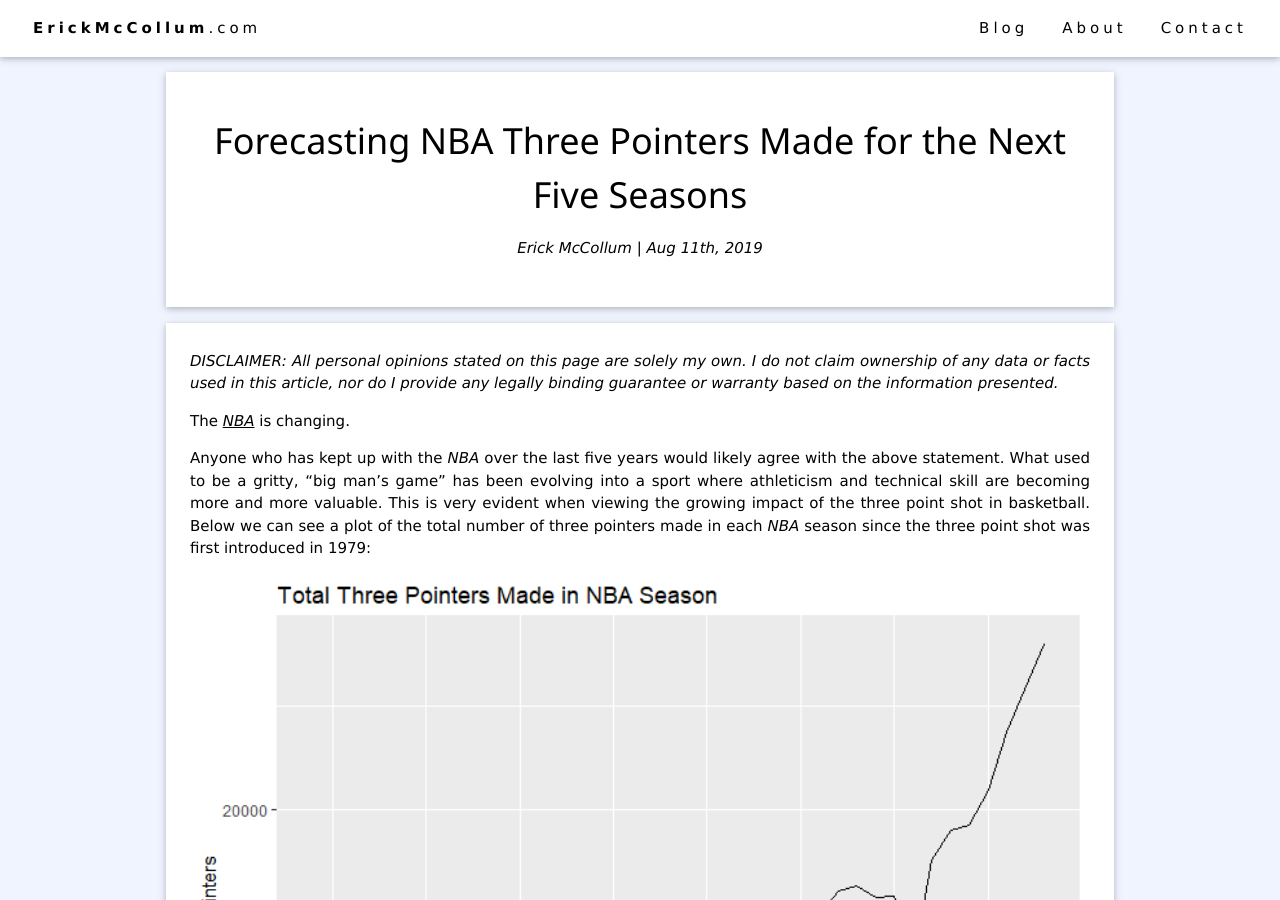
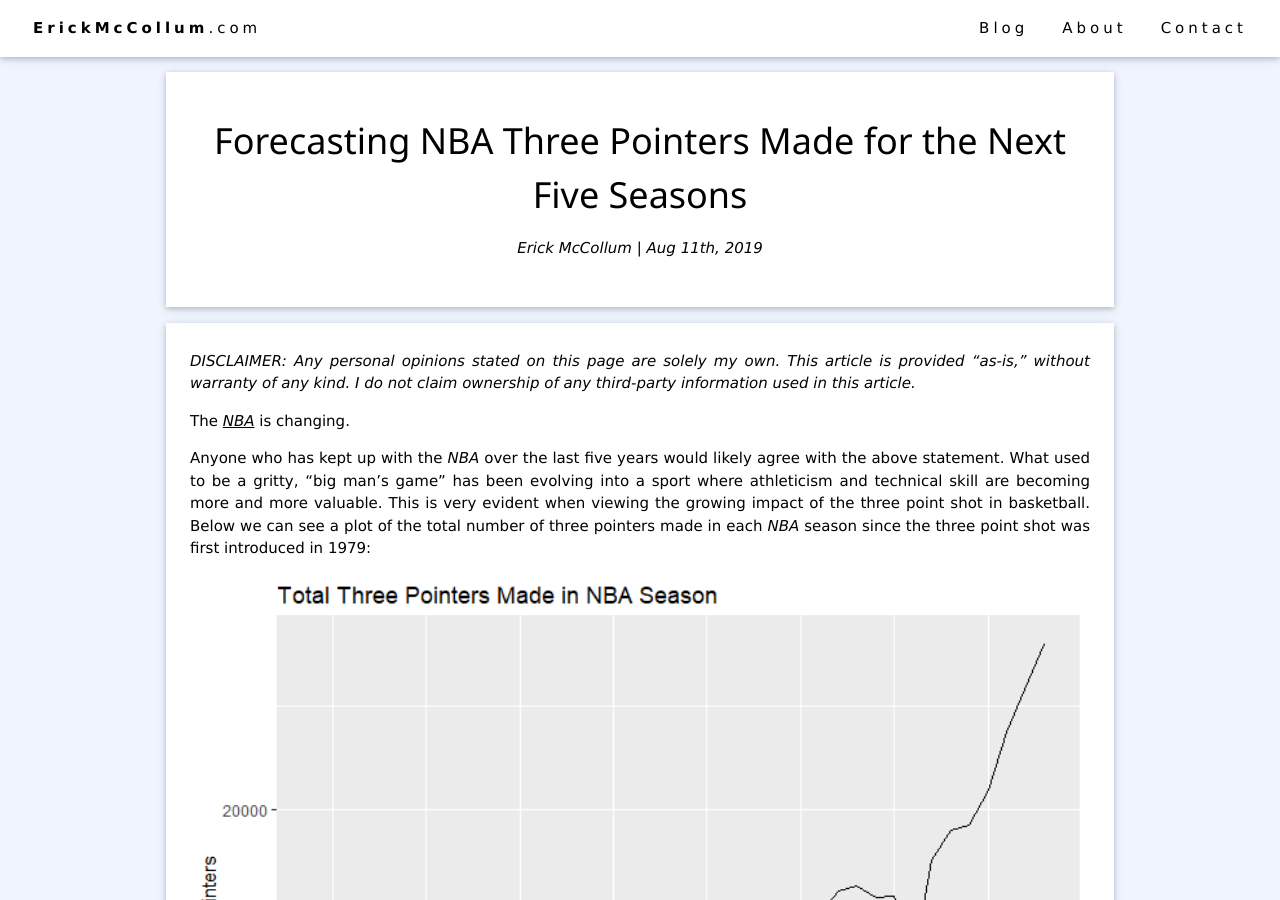
Before and after one commit to frederickm13/frederickm13.github.io, a Jekyll site: the page built from _posts/2019-08-11-Forecasting-Nba-Three-Pointers.md, in a window 1280 px wide and 900 px high. Built offline with Jekyll 4.4.1, drawn with Linux system fonts in a browser that asks for light colours.

Commit message:
Update disclaimer on multiple posts

```diff
--- a/_posts/2019-08-11-Forecasting-Nba-Three-Pointers.md
+++ b/_posts/2019-08-11-Forecasting-Nba-Three-Pointers.md
@@ -9,7 +9,7 @@
 excerpt: The NBA is changing. This is very evident when viewing the growing impact of the three point shot in basketball.
 ---
 
-*DISCLAIMER: All personal opinions stated on this page are solely my own. I do not claim ownership of any data or facts used in this article, nor do I provide any legally binding guarantee or warranty based on the information presented.*
+*DISCLAIMER: Any personal opinions stated on this page are solely my own. This article is provided "as-is," without warranty of any kind. I do not claim ownership of any third-party information used in this article.*
 
 The *[NBA](https://www.nba.com/)* is changing.
 
```
Also changed, not shown: _posts/2019-03-16-MoviesBoxOfficeAnalysisReport.md (+2 -0 lines), _posts/2019-03-24-HowCloseAreWeToPerfectBracket.md (+1 -1 lines), _posts/2019-07-21-Who-Should-Learn-Computer-Programming.md (+1 -1 lines), _posts/2019-11-02-HowToSendWebApiBatchRequestsD365.md (+1 -1 lines), _posts/2020-01-27-DallasAnimalServicesAnalysis.md (+2 -0 lines).
